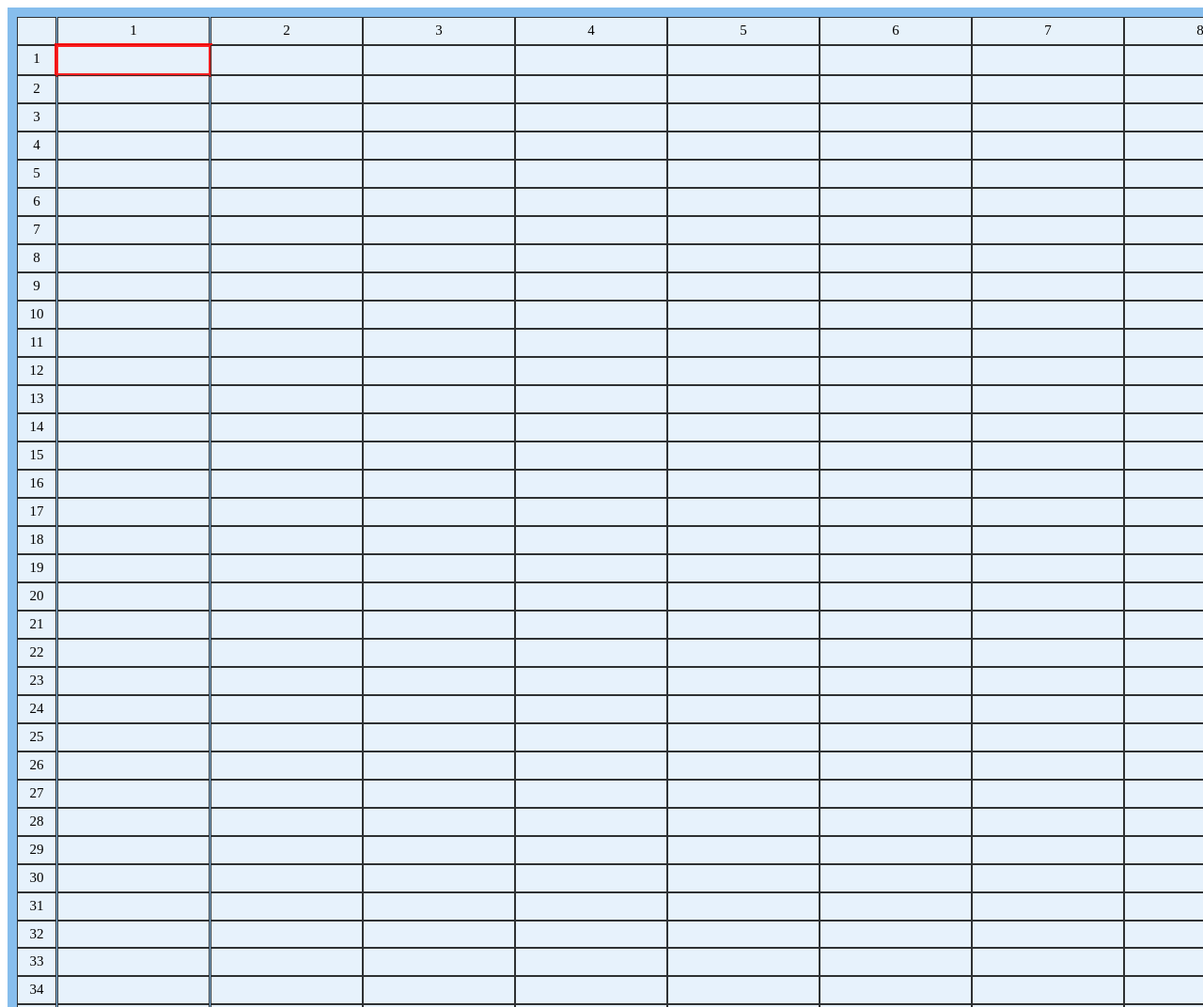
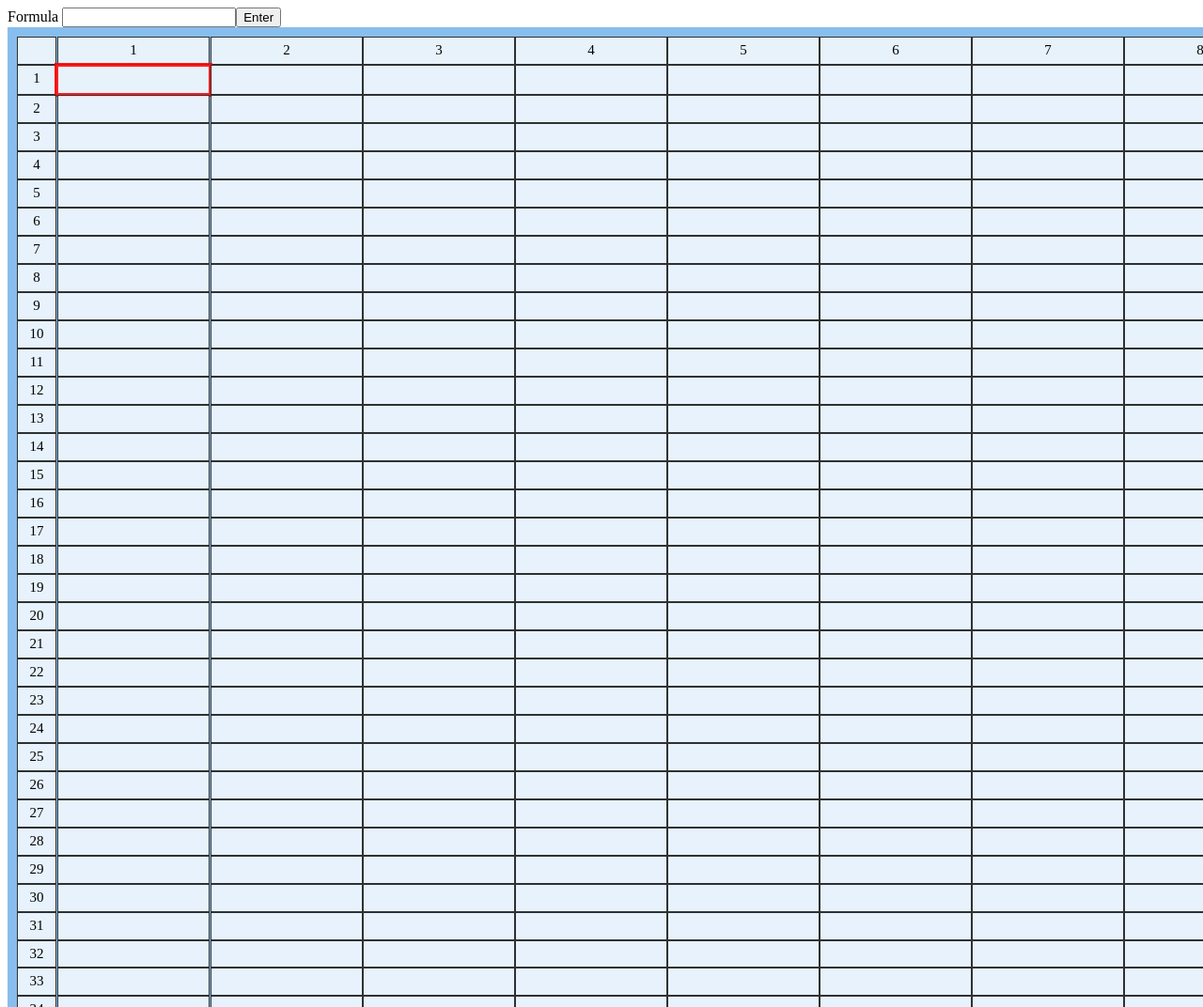
Before and after one commit to shivaramakrishnamarepalli/spreadSheet, a plain HTML site: page index.html in a window 1280 px wide. Shown: the top 1072 px of the page at 94% size. Drawn offline with Linux system fonts and the light colour scheme.

Commit message:
Add formula input

```diff
--- a/index.html
+++ b/index.html
@@ -5,10 +5,16 @@
     <meta http-equiv="X-UA-Compatible" content="IE=edge" />
     <meta name="viewport" content="width=device-width, initial-scale=1.0" />
     <title>Sheets</title>
-    <link href="index.css" rel = "stylesheet">
-</head>
-<body>
-
-</body>
-<script src="index.js" type="module"></script>
+    <link href="index.css" rel="stylesheet" />
+  </head>
+  <body>
+    <div id="formula-box">
+      Formula <input type="text" id="formula-input" /><button
+        id="formula-enter"
+      >
+        Enter
+      </button>
+    </div>
+  </body>
+  <script src="index.js" type="module"></script>
 </html>
```
